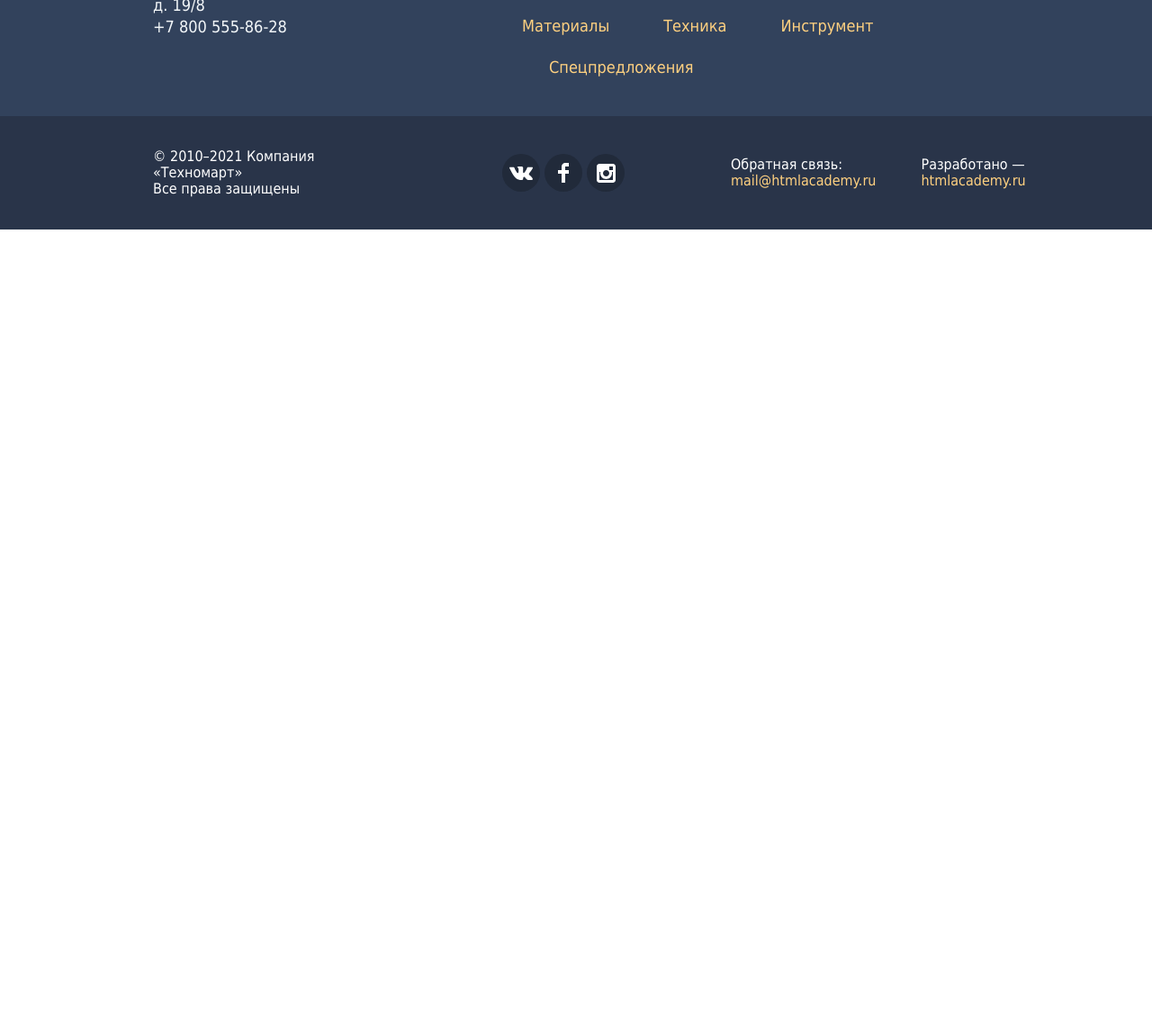
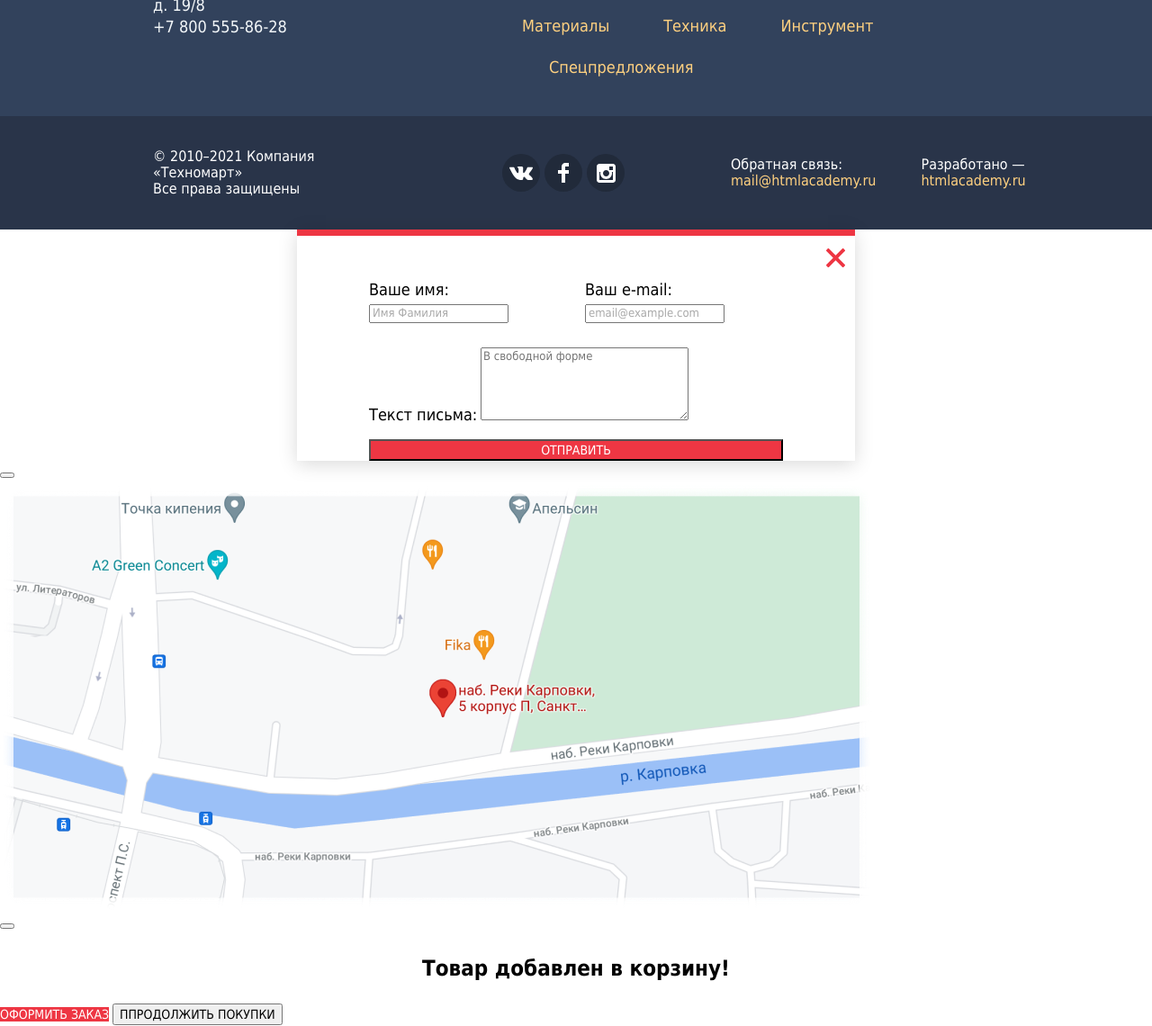
Before and after one commit to WalkingInTheFog/techmart, a plain HTML site: page index.html in a window 1280 px wide. Shown: the part 3103-4243 px from the top of the page at 90% size. Before the commit the page ends 3358 px from the top, so only its background shows below. Drawn offline with Linux system fonts and the light colour scheme; a web font is replaced by a local one.

Commit message:
кнопка закрытия офрмы обратной связи

```diff
--- a/index.html
+++ b/index.html
@@ -755,24 +755,10 @@
 
   </footer>
 
-  <div class="map-pop-up display-none">
+  <div class="feedback-pop-up ">
 
-    <button class="map__close-btn" type="button">
-      <span class="visually-hidden"> закрыть окно</span>
-    </button>
+    <button class="feedback-pop-up__close-btn" type="button" aria-label="закрыть окно" tabindex="0">
 
-    <a href="blank.html">
-
-      <img src="img/map.png" alt="карта проезда до офиса техномарт" width="970" height="477">
-
-    </a>
-
-  </div>
-
-  <div class="feedback-pop-up display-none">
-
-    <button class="close-btn" type="button">
-      <span class="visually-hidden"> закрыть окно</span>
     </button>
 
     <form action="https://echo.htmlacademy.ru/" name="feedback-form" class="feedback-form">
@@ -809,7 +795,21 @@
 
   </div>
 
-  <div class="sucсess-pop-up display-none">
+  <div class="map-pop-up ">
+
+    <button class="map__close-btn" type="button">
+      <span class="visually-hidden"> закрыть окно</span>
+    </button>
+
+    <a href="blank.html">
+
+      <img src="img/map.png" alt="карта проезда до офиса техномарт" width="970" height="477">
+
+    </a>
+
+  </div>
+
+  <div class="sucсess-pop-up">
 
     <button class="close-btn" type="button">
       <span class="visually-hidden"> закрыть окно</span>
--- a/styles/css/main.css
+++ b/styles/css/main.css
@@ -1622,46 +1622,7 @@ img{
         }
 
 
-    /*******************************POP-Up******************************/
-
-.feedback-pop-up{
-        position: absolute;
-        left: 50%;
-        bottom:350px;
-        transform: translateX(-50%);
-        background-color:var(--white);
-    }
-
-
-.feedback-form{
-
-    display: grid;
-    grid-template-columns: 220px 220px;
-    grid-template-rows: repeat(3, min-content);
-    column-gap: 20px;
-}
-
-
-.feedback-form__text-area,
-.feedback-form__btn{
-    grid-column:1/3;
-
-}
-
-.feedback-form__label{
-    font-size: 18px;
-    line-height: 24px;
-
-    color:var(--black);
-}
-
-.feedback-form__field-name::placeholder,
-.feedback-form__field-mail::placeholder,
-.feedback-form__field-textarea::placeholder{
-    font-size: 13px;
-    line-height: 24px;
-    color: var(--gray);
-}
+
 
 /**************************************BREAD-CRUMBS**********************************************/
 
@@ -2192,7 +2153,79 @@ img{
 }
 
 
-/****************************************************************/
+    /*******************************POP-Up******************************/
+
+    .feedback-pop-up{
+        position: relative;
+        width: 620px;
+        margin: 0 auto;
+        border-top: 7px solid var(--red);
+
+        padding-left: 80px;
+        padding-right: 80px;
+        padding-top: 35px;
+        box-shadow: 0px 4px 20px var(--box-shadow);
+
+        /* position: absolute;
+        left: 50%;
+        bottom:350px;
+        transform: translateX(-50%); */
+        background-color:var(--white);
+    }
+
+    .feedback-pop-up__close-btn{
+        position: absolute;
+        top:14px;
+        right: 11px;
+        width: 21px;
+        height: 21px;
+        border: none;
+        background-color:transparent;
+        background-image:url('../../img/icon-close.svg');
+        background-repeat: no-repeat;
+        background-size: 21px 21px;
+        cursor: pointer;
+    }
+
+    .feedback-pop-up__close-btn:hover,
+    .feedback-pop-up__close-btn:focus{
+        opacity: 0.7;
+    }
+
+    .feedback-pop-up__close-btn:active{
+        opacity: 0.5;}
+
+
+
+.feedback-form{
+
+    display: grid;
+    grid-template-columns: 220px 220px;
+    grid-template-rows: repeat(3, min-content);
+    column-gap: 20px;
+}
+
+
+.feedback-form__text-area,
+.feedback-form__btn{
+    grid-column:1/3;
+
+}
+
+.feedback-form__label{
+    font-size: 18px;
+    line-height: 24px;
+
+    color:var(--black);
+}
+
+.feedback-form__field-name::placeholder,
+.feedback-form__field-mail::placeholder,
+.feedback-form__field-textarea::placeholder{
+    font-size: 13px;
+    line-height: 24px;
+    color: var(--gray);
+}
 
 .sucсess-pop-up__text{
 
```
